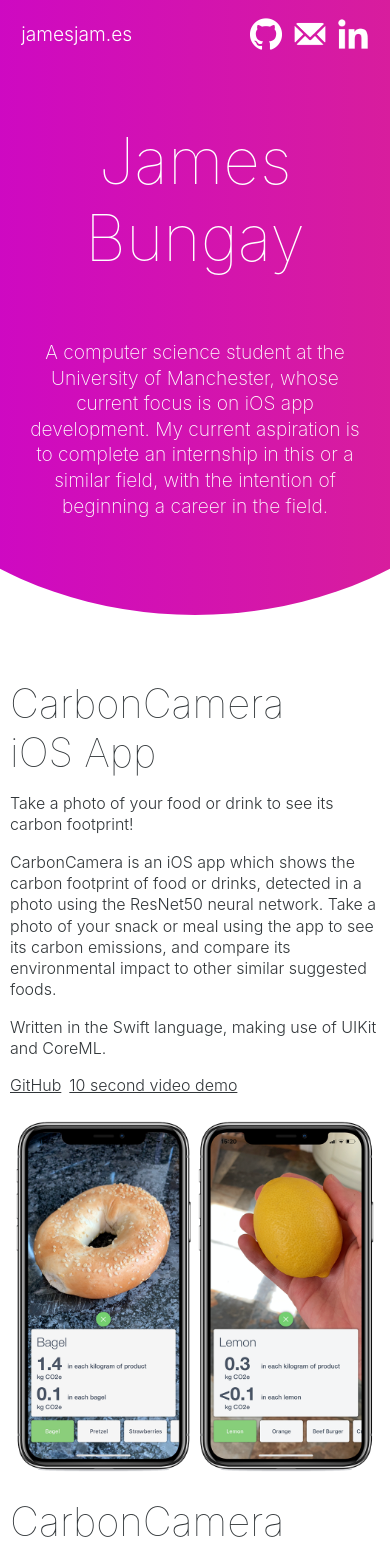
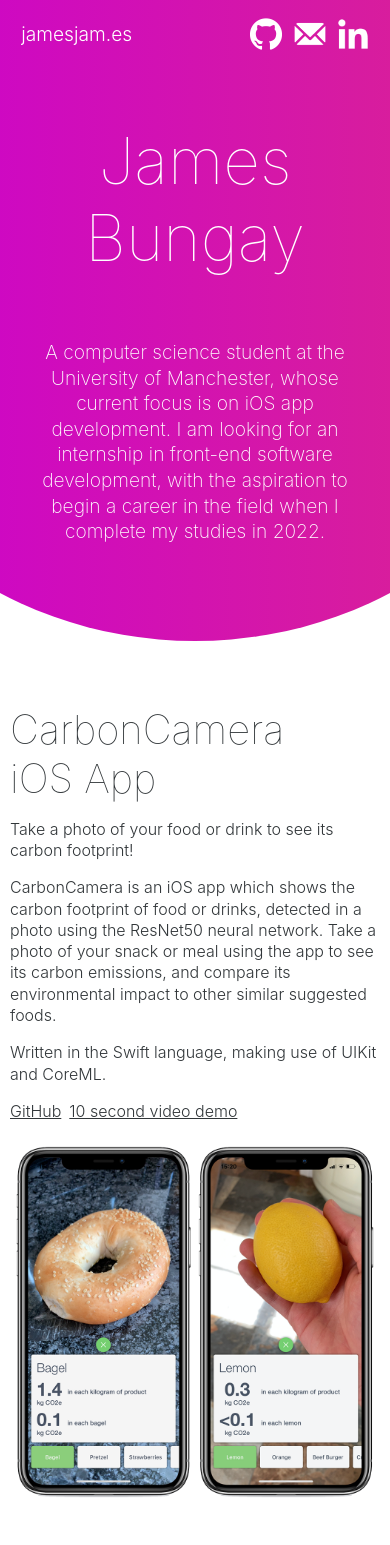
Before and after one commit to jamesbungay/jamesbungay.github.io, a React (Create React App) app: page / in a window 390 px wide. Shown: the top 1545 px of the page. Built offline with nearby package versions, Linux system fonts and the light colour scheme.

Commit message:
Update bio text

```diff
--- a/src/App.css
+++ b/src/App.css
@@ -75,19 +75,24 @@
   border-color: red;
   border-width: 3px;
   margin-top: 0.5rem;
-  margin-bottom: 0.5rem;
+  margin-bottom: 1.5rem;
   max-width: 1000px;
 }
 
 .PortfolioItem-Desc {
   float: left;
   text-align: left;
-  width: 53%;
+  width: 53.5%;
 }
 
 .PortfolioItem-Image {
   float: right;
   width: 45%;
+}
+
+.PortfolioImage {
+  max-height: 25rem;
+  max-width: 100%;
 }
 
 @media screen and (min-width: 1001px) {
@@ -102,17 +107,15 @@
     width: 100%;
     padding-bottom: 1.5rem;
     padding-left: 0rem;
-    /* max-width: 800px; */
   }
 
   .PortfolioItem-Image {
     width: 100%;
   }
-}
 
-.PortfolioImage {
-  max-height: 25rem;
-  max-width: 100%;
+  .PortfolioItem {
+    max-width: 800px;
+  }
 }
 
 
--- a/src/App.js
+++ b/src/App.js
@@ -55,7 +55,7 @@ function HeaderLarge() {
       </div>
       <div className="LRmargin1rem">
         <div className="Text-Header">
-        <p>A computer science student at the University of Manchester, whose current focus is on iOS app development. My current aspiration is to complete an internship in this or a similar field, with the intention of beginning a career in the field.</p>
+        <p>A computer science student at the University of Manchester, whose current focus is on iOS app development. I am looking for an internship in front-end software development, with the aspiration to begin a career in the field when I complete my studies in 2022.</p>
         </div>
       </div>
     </div>
```
